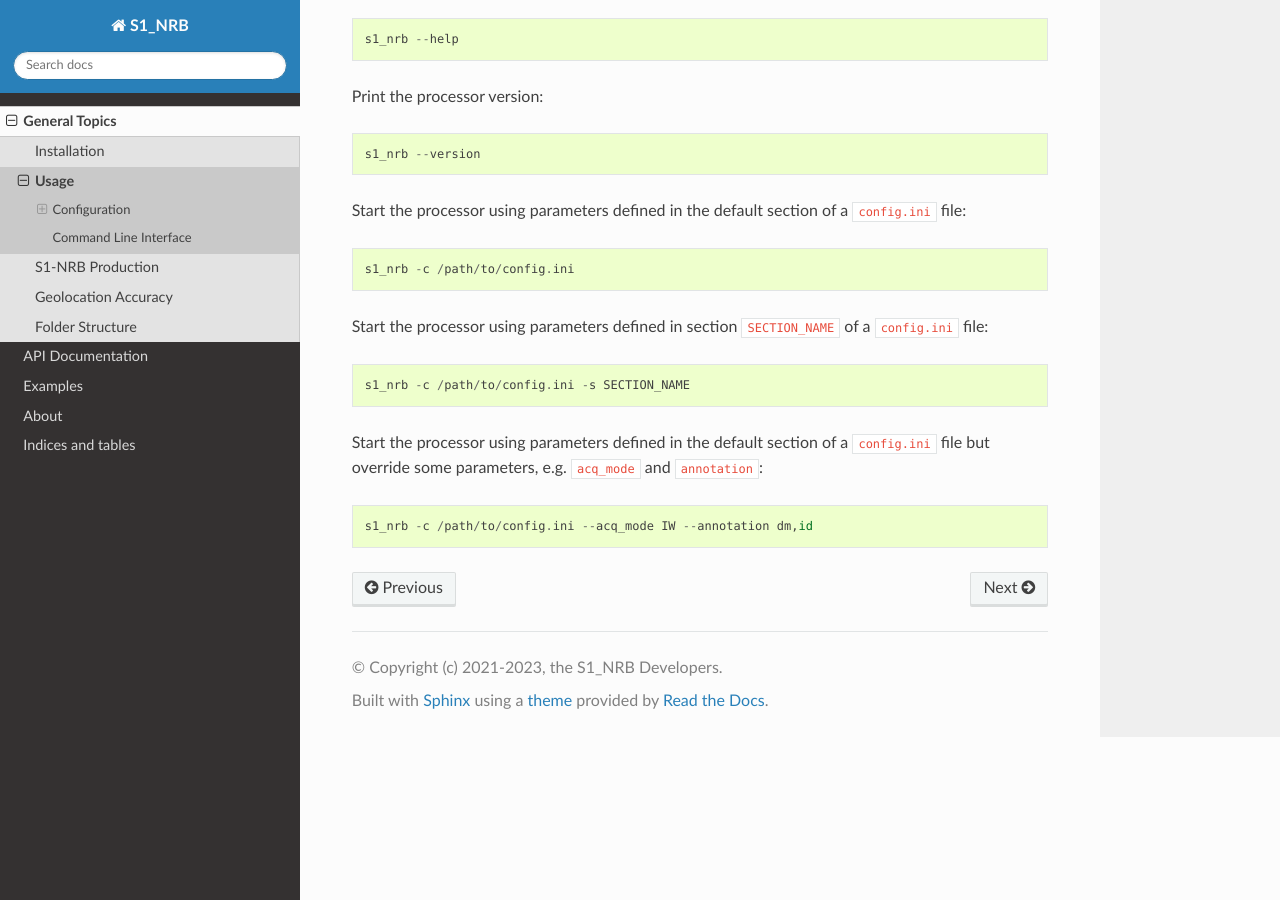
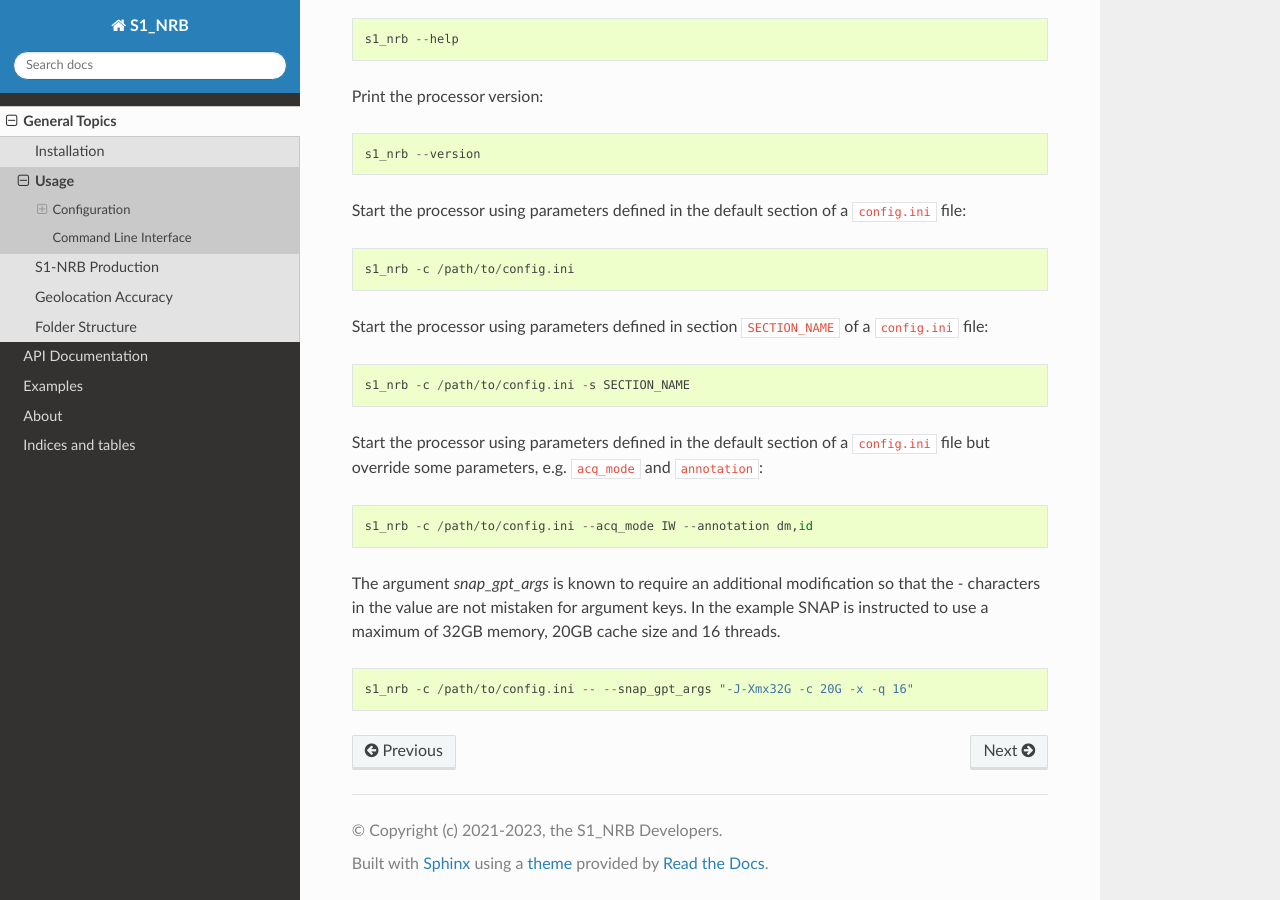
Before and after one commit to SAR-ARD/s1ard, a Sphinx documentation site: the page built from docs/general/usage.rst, in a window 1280 px wide and 900 px high, scrolled down 4951 px. Built offline with Sphinx 7.4.7 and the Read the Docs theme 2.0.0, drawn with Linux system fonts in a browser that asks for light colours.

Commit message:
[docs] describe parametrization of snap_gpt_args via command line

```diff
--- a/docs/general/usage.rst
+++ b/docs/general/usage.rst
@@ -214,3 +214,10 @@ override some parameters, e.g. ``acq_mode`` and ``annotation``:
 ::
 
     s1_nrb -c /path/to/config.ini --acq_mode IW --annotation dm,id
+
+The argument `snap_gpt_args` is known to require an additional modification so that the `-` characters in the value are not mistaken for argument keys.
+In the example SNAP is instructed to use a maximum of 32GB memory, 20GB cache size and 16 threads.
+
+::
+
+    s1_nrb -c /path/to/config.ini -- --snap_gpt_args "-J-Xmx32G -c 20G -x -q 16"
```
